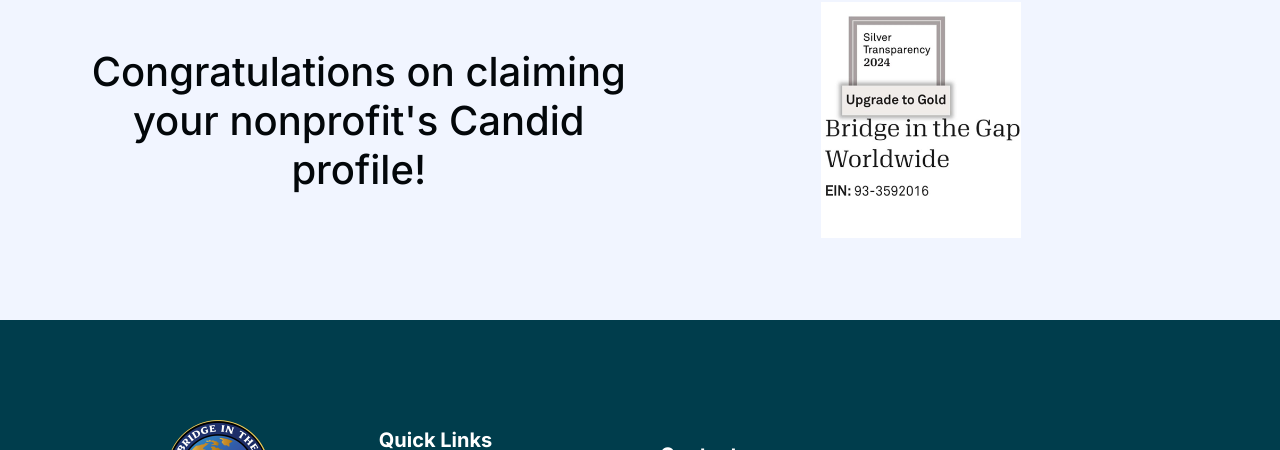
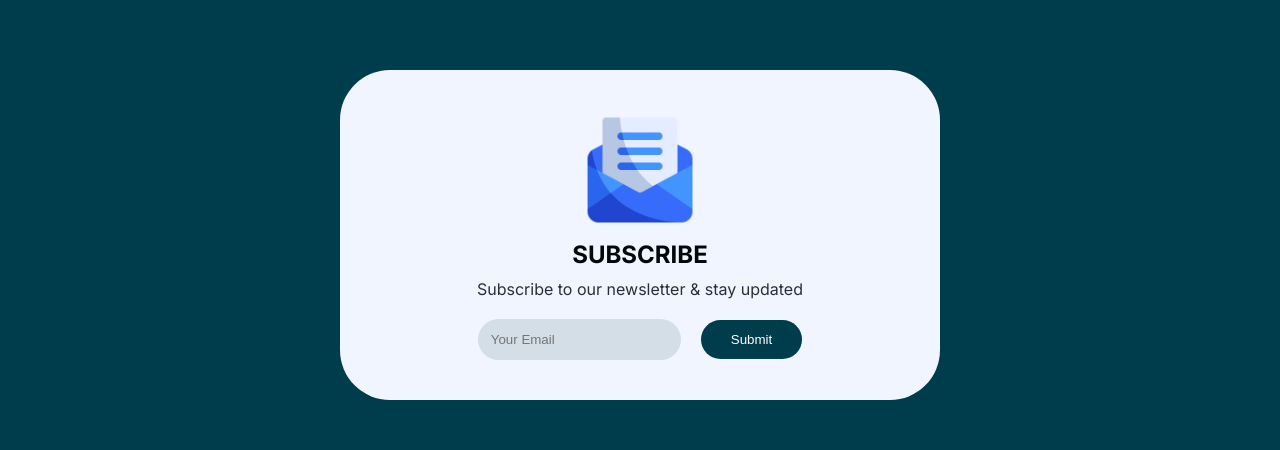
Before and after one commit to herdoycode/ghana, a Next.js app: page / in a window 1280 px wide. Shown: the part 5407-5857 px from the top of the page. Built offline with nearby package versions, Linux system fonts and the light colour scheme; no server answers.

Commit message:
Build subscribe section

```diff
--- /dev/null
+++ b/app/components/subscribe/Subscribe.scss
@@ -0,0 +1,38 @@
+.subscribe-wrapper {
+  display: flex;
+  align-items: center;
+  justify-content: center;
+  padding: 15rem 2rem;
+  background: var(--primary-color);
+  .subscribe {
+    background: var(--bg-primary);
+    gap: 1rem;
+    border-radius: 5rem;
+    width: 60rem;
+    padding: 4rem 0rem;
+    display: flex;
+    align-items: center;
+    justify-content: center;
+    flex-direction: column;
+    .subscribe-input {
+      gap: 2rem;
+      display: flex;
+      align-items: center;
+      margin-top: 1rem;
+      input {
+        border-radius: 3rem;
+        background: var(--bg-secondary);
+        border: none;
+        outline: none;
+        padding: 1.3rem;
+      }
+      button {
+        background: var(--primary-color);
+        color: #fff;
+      }
+    }
+    @media screen and (max-width: 768px) {
+      width: 100%;
+    }
+  }
+}
--- /dev/null
+++ b/app/components/subscribe/Subscribe.tsx
@@ -0,0 +1,20 @@
+import Image from "next/image";
+import "./Subscribe.scss";
+
+const Subscribe = () => {
+  return (
+    <div className="subscribe-wrapper">
+      <div className="subscribe">
+        <Image src="/envelope.png" width="120" height="120" alt="mail-icon" />
+        <h2>SUBSCRIBE</h2>
+        <p>Subscribe to our newsletter & stay updated</p>
+        <div className="subscribe-input">
+          <input type="text" placeholder="Your Email" />
+          <button>Submit</button>
+        </div>
+      </div>
+    </div>
+  );
+};
+
+export default Subscribe;
--- a/app/page.tsx
+++ b/app/page.tsx
@@ -7,6 +7,7 @@
 import Video from "./components/video/Video";
 import "./page.scss";
 import { GoogleAnalytics } from "@next/third-parties/google";
+import Subscribe from "./components/subscribe/Subscribe";
 
 const page = () => {
   return (
@@ -40,6 +41,8 @@
 
         <Video />
 
+        <Subscribe />
+
         <div className="need-wrapper">
           <div className="container">
             <div className="need">
```
Also changed, not shown: public/envelope.png (added), 1 other file (tests, documents, lock files or other folders).
